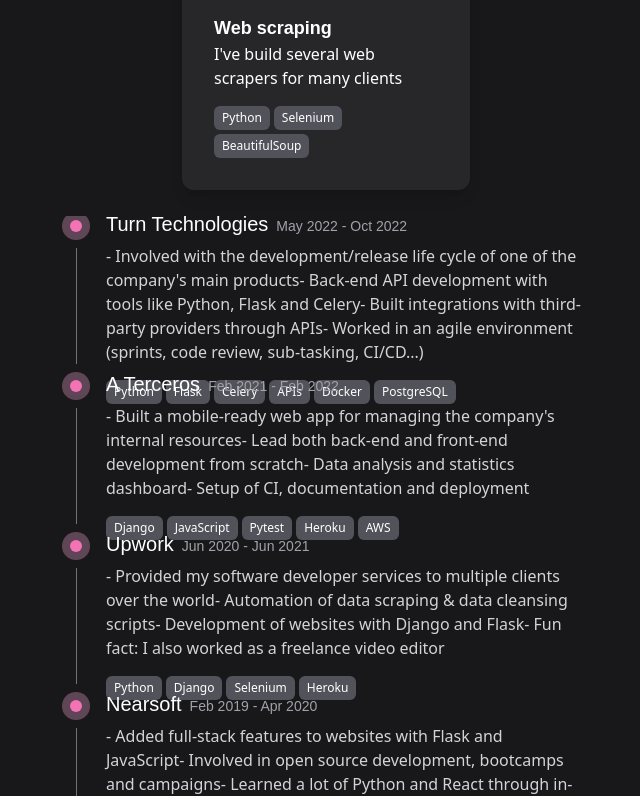
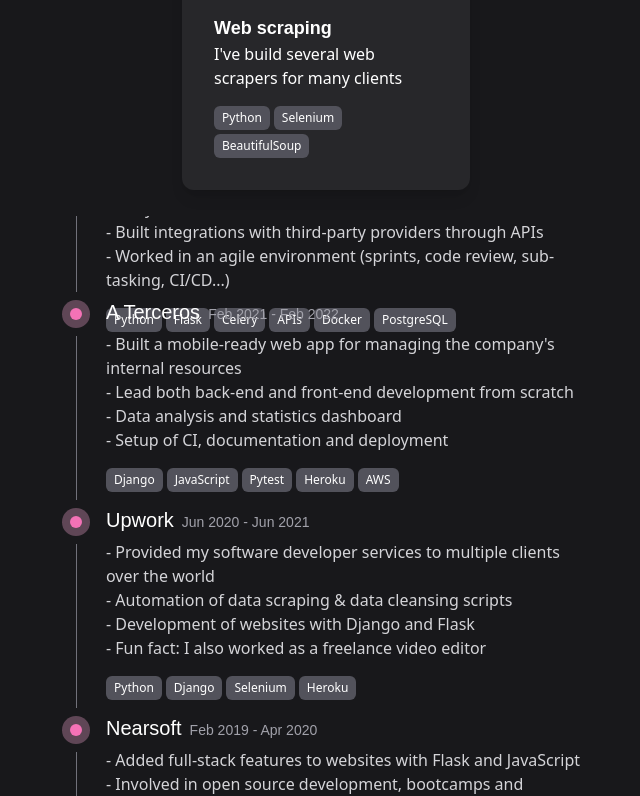
Before and after one commit to danielgrijalva/portfolio, a React (Create React App) app: page / in a window 1280 px wide. Shown: the part 1384-2180 px from the top of the page, without its empty margins (314-954 px from the left). Built offline with nearby package versions, Linux system fonts and the light colour scheme.

Commit message:
Update experience css

```diff
--- a/src/pages/Experience/Experience.module.css
+++ b/src/pages/Experience/Experience.module.css
@@ -5,3 +5,7 @@
 .experience ul {
   @apply flex md:block md:flex-col gap-8 w-full list-none;
 }
+
+.experience p > span {
+  @apply block;
+}
--- a/src/pages/Experience/ExperienceItem.module.css
+++ b/src/pages/Experience/ExperienceItem.module.css
@@ -1,5 +1,5 @@
 .item {
-  @apply flex flex-col md:flex-row gap-6 md:h-40 min-w-full last-of-type:pr-10;
+  @apply flex flex-col md:flex-row gap-6 md:h-52 min-w-full last-of-type:pr-10;
 }
 
 .separator {
```
